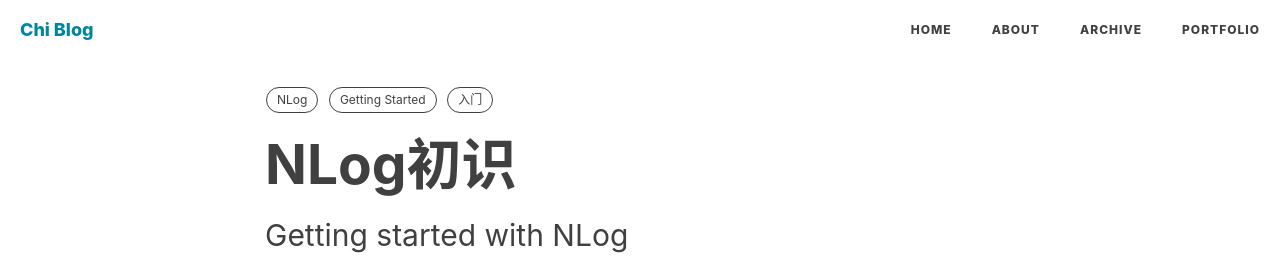
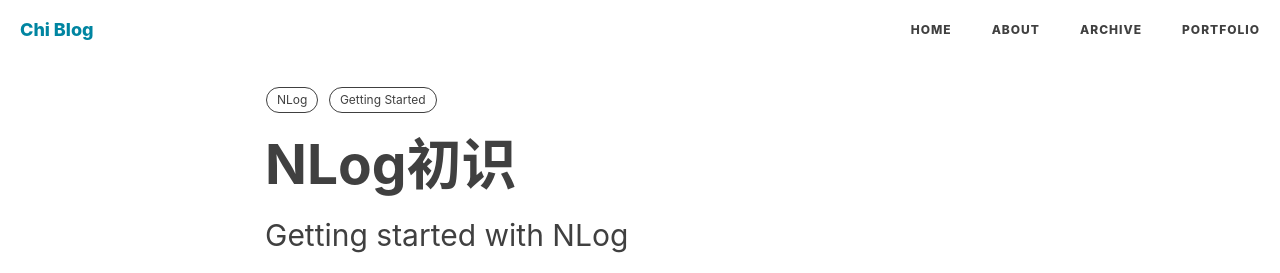
Before and after one commit to realZhangChi/realZhangChi.github.io, a Jekyll site: the page built from _posts/2019-06-28-nlog.markdown, in a window 1280 px wide and 900 px high. Shown: the top 273 px of the window. Built offline with Jekyll 4.4.1, drawn with Linux system fonts in a browser that asks for light colours; nearby versions of some CDN libraries; comment, search, counter and statistics services are not loaded.

Commit message:
修改Tags

```diff
--- a/_posts/2019-06-28-nlog.markdown
+++ b/_posts/2019-06-28-nlog.markdown
@@ -9,7 +9,6 @@
 tags:
   - NLog
   - Getting Started
-  - 入门
 ---
 
 ## NLog简介
```
